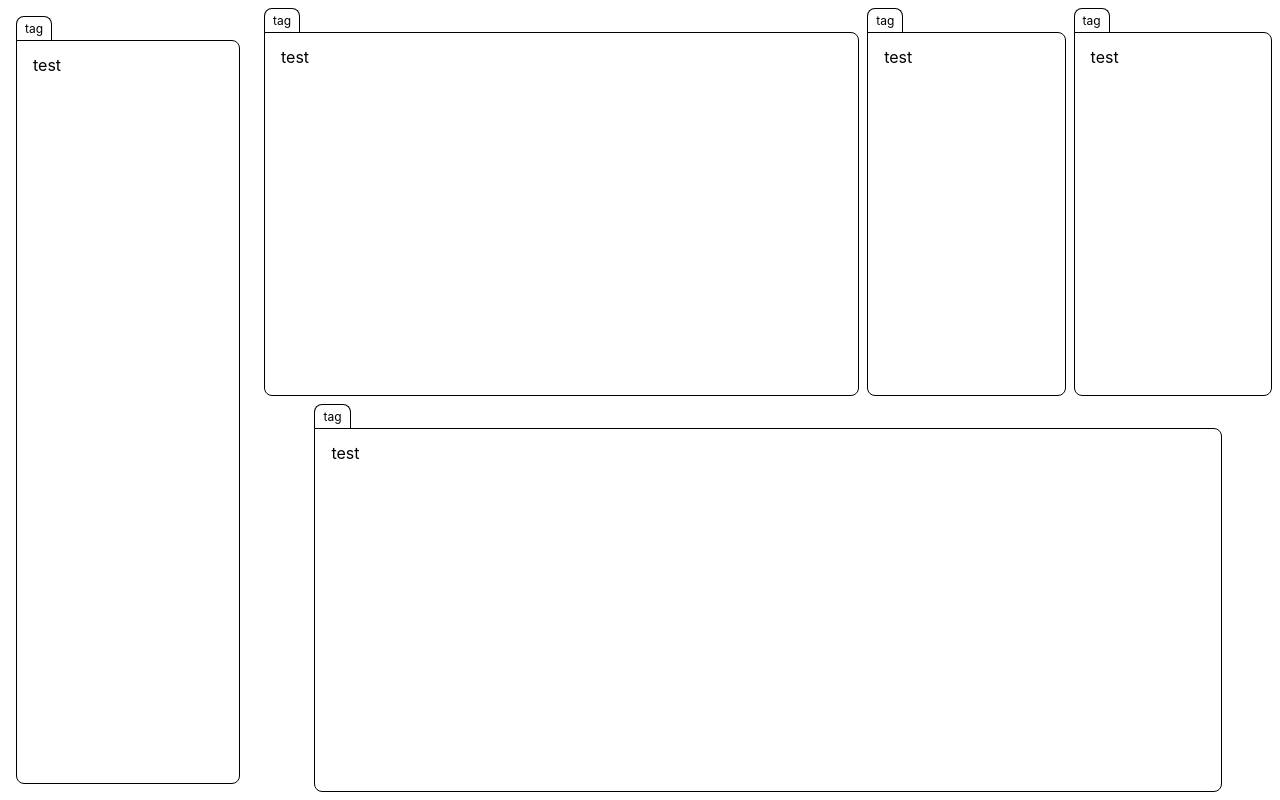
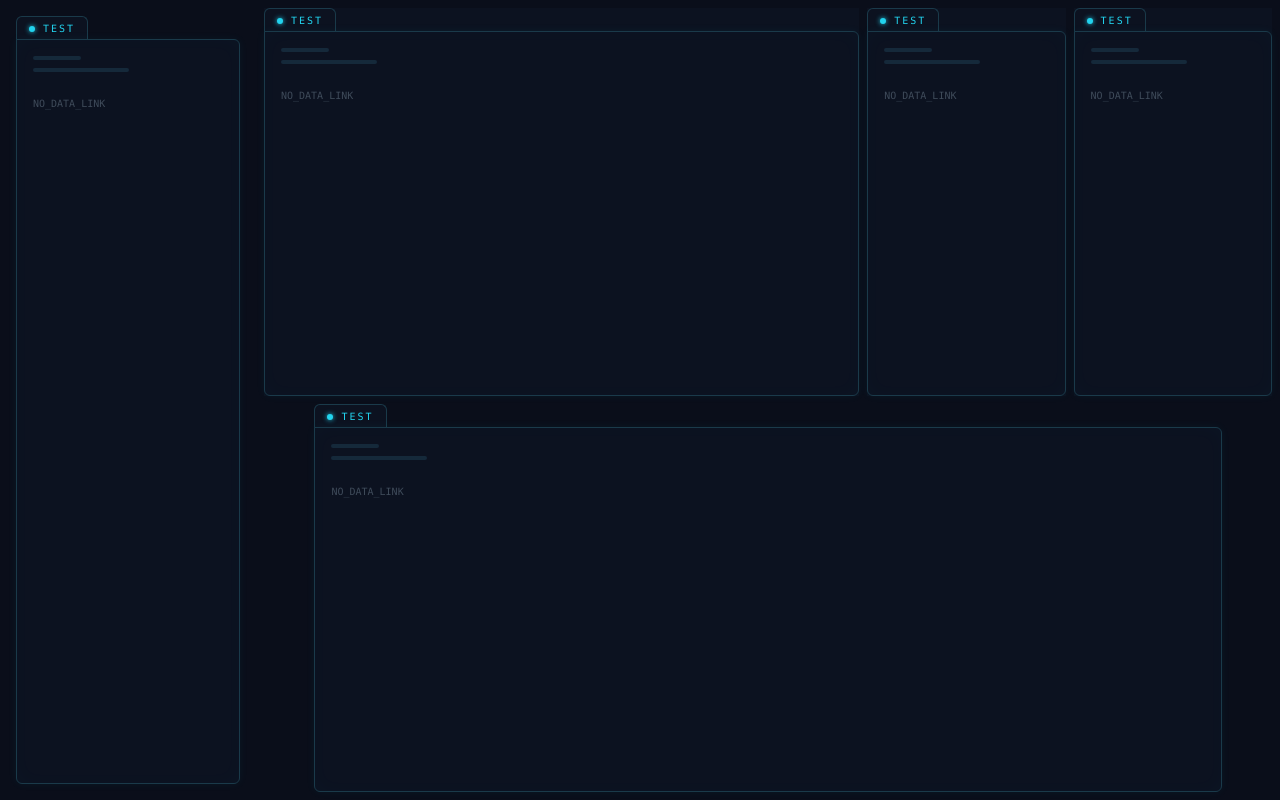
Before and after one commit to futurepear/Cortex, a React (Vite) app in the folder frontend/: page / in a window 1280 px wide. Built offline with nearby package versions, Linux system fonts and the light colour scheme.

Commit message:
change color and style

```diff
--- a/frontend/src/components/Box.tsx
+++ b/frontend/src/components/Box.tsx
@@ -1,19 +1,41 @@
 import React from "react";
 
-// Define the props interface, inheriting standard div attributes
 interface BoxProps extends React.HTMLAttributes<HTMLDivElement> {
+  tag?: string;
   className?: string;
+  children?: React.ReactNode;
 }
 
-export default function Box({ className = "", ...props }: BoxProps) {
+export default function Box({ tag = "test", className = "", children, ...props }: BoxProps) {
   return (
-    <div className={`flex flex-col select-none ${className}`} {...props}>
-      <div className="border border-b-0 rounded-t-lg px-2 py-1 text-xs w-fit bg-white">
-        tag
+    <div className={`flex flex-col select-none group ${className}`} {...props}>
+      {/* 1. THE TAG (Folder Tab) */}
+      <div className="flex items-center gap-2 border border-line border-b-0 rounded-t-md px-3 py-1 w-fit bg-bg-2">
+        {/* Decorative Dot */}
+        <div className="w-1.5 h-1.5 rounded-full bg-cy shadow-[0_0_5px_var(--color-cy)]" />
+        <span className="font-mono text-[10px] uppercase tracking-[0.2em] text-cy">
+          {tag}
+        </span>
       </div>
-      <div className="flex-1 border rounded-b-lg rounded-tr-lg px-4 py-3 -mt-px bg-white overflow-hidden">
-        test
+
+      {/* 2. THE MAIN BODY */}
+      <div className="relative flex-1 border border-line rounded-b-md rounded-tr-md bg-bg-2 -mt-px overflow-hidden panel-glow">
+
+        {/* Content Padding */}
+        <div className="p-4 h-full">
+          {children || <DefaultContent />}
+        </div>
+
       </div>
     </div>
   );
 }
+
+// Just a placeholder so the box isn't empty
+const DefaultContent = () => (
+  <div className="flex flex-col gap-2">
+    <div className="h-1 w-12 bg-line-2 rounded" />
+    <div className="h-1 w-24 bg-line-2 rounded" />
+    <div className="mt-4 font-mono text-[10px] text-fg-faint">NO_DATA_LINK</div>
+  </div>
+);
--- a/frontend/src/index.css
+++ b/frontend/src/index.css
@@ -1,29 +1,39 @@
 @import "tailwindcss";
-@tailwind base;
-@tailwind components;
-@tailwind utilities;
 
-html, body, #root{
+@theme {
+  /* This maps your hex codes to Tailwind classes */
+  --color-bg: #0A0E1A;
+  --color-bg-2: #0C1220;
+  --color-bg-3: #0F1626;
+  --color-line: #1A3A4A;
+  --color-line-2: #15293A;
+  --color-fg: #E8ECEF;
+  --color-fg-dim: #6B7785;
+  --color-fg-faint: #3F4B5A;
+  --color-cy: #22D3EE;
+  --color-cy-dim: #0E7C8C;
+  --color-rd: #B91C1C;
+  --color-gn: #14B8A6;
+  --color-am: #D97706;
+}
+
+html, body, #root {
     width: 100%;
     height: 100%;
-}
-
-body{
-    position: absolute;
-    overflow: hidden;
+    background-color: var(--color-bg); /* Use the variable for the base background */
 }
 
 @layer components {
-  /* This creates a single reusable class */
   .box-transition {
-    @apply h-full transition-all duration-300 ease-in-out;
+    /* Use 'bg-bg-2' instead of just 'bg-2' if you named the variable --color-bg-2 */
+    @apply h-full transition-all duration-500 ease-[cubic-bezier(0.2,0.8,0.2,1)]
+           bg-bg-2 border-line text-fg;
   }
 
-  .box-expanded {
-    @apply w-[60%];
-  }
+  .box-expanded { @apply w-[60%]; }
+  .box-shrunk { @apply w-[20%]; }
 
-  .box-shrunk {
-    @apply w-[20%];
+  .panel-glow {
+    box-shadow: inset 0 0 20px rgba(34, 211, 238, 0.02), 0 0 10px rgba(34, 211, 238, 0.05);
   }
 }
```
